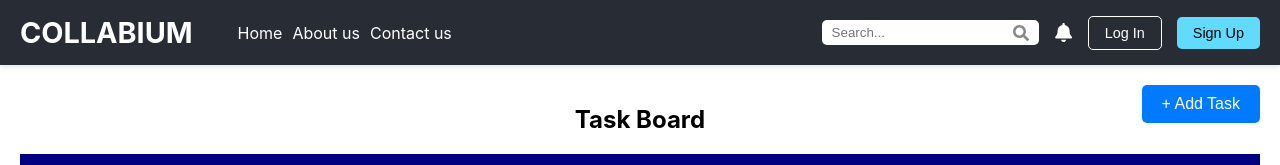
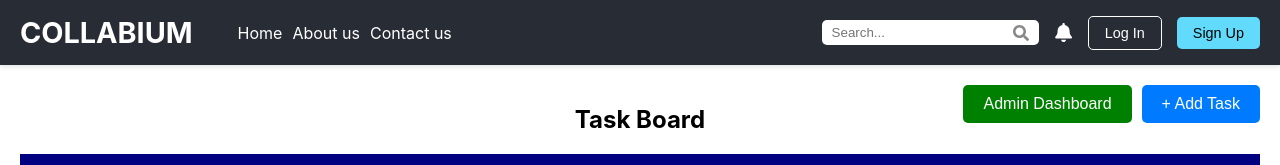
Before and after one commit to KianShirvani/TheChosenOnes, a React (Create React App) app in the folder frontend/: page /tasks in a window 1280 px wide. Shown: the top 165 px of the page. Built offline with nearby package versions, Linux system fonts and the light colour scheme; no server answers.

Commit message:
added admin dashboard button

```diff
--- a/frontend/src/components/TaskBoard.js
+++ b/frontend/src/components/TaskBoard.js
@@ -73,7 +73,10 @@ const TaskBoard = () => {
     <div style={styles.container}>
       <h2>Task Board</h2>
       <SearchBar />
-      <button onClick={() => setIsModalOpen(true)} style={styles.addButton}>+ Add Task</button>
+      <div style={styles.buttonContainer}>
+        <button style={styles.adminButton}>Admin Dashboard</button>
+        <button onClick={() => setIsModalOpen(true)} style={styles.addButton}>+ Add Task</button>
+      </div>
 
       {isModalOpen && <AddTask task={editingTask} onSaveTask={handleSaveTask} onClose={() => setIsModalOpen(false)} />}
 
@@ -89,7 +92,9 @@ const TaskBoard = () => {
 const styles = {
   container: { textAlign: "center", padding: "20px", position: "relative" },
   board: { display: "flex", justifyContent: "space-around", padding: "20px", background: "#f4f5f7" },
-  addButton: { position: "absolute", right: "20px", top: "20px", padding: "10px 20px", fontSize: "16px", background: "#007bff", color: "white", border: "none", cursor: "pointer", borderRadius: "5px" }
+  buttonContainer: { position: "absolute", right: "20px", top: "20px", display: "flex", gap: "10px" },
+  adminButton: { padding: "10px 20px", fontSize: "16px", background: "green", color: "white", border: "none", cursor: "pointer", borderRadius: "5px" },
+  addButton: { padding: "10px 20px", fontSize: "16px", background: "#007bff", color: "white", border: "none", cursor: "pointer", borderRadius: "5px" }
 };
 
 export default TaskBoard;
```
